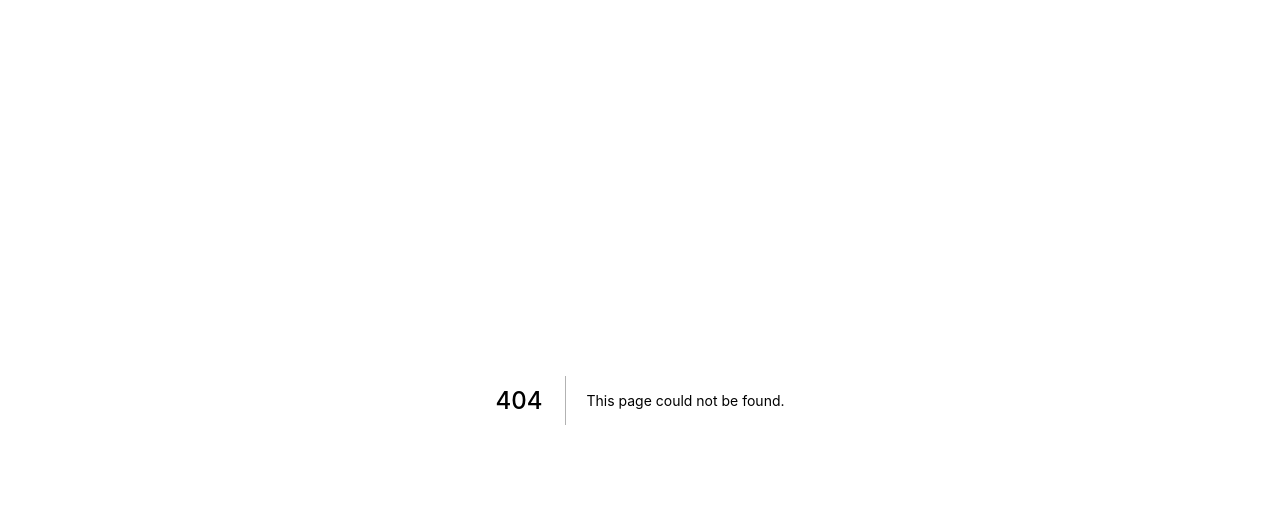
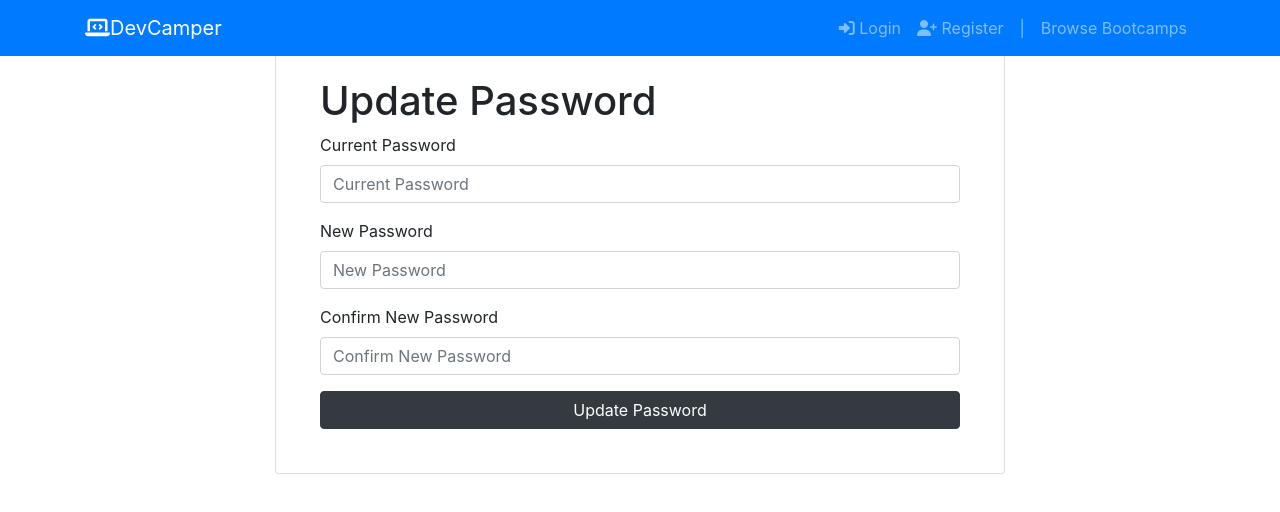
Before and after one commit to rookiemonkey/devcamper-frontend, a Next.js app: page /password_update in a window 1280 px wide. Before the commit this address had no page. Shown: the top 512 px of the page. Built offline with nearby package versions, Linux system fonts and the light colour scheme.

Commit message:
added password reset/update routes

```diff
--- /dev/null
+++ b/components/password_reset/form.js
@@ -0,0 +1,38 @@
+const PasswordResetForm = () => {
+
+    return (
+        <section class="container mt-5">
+            <div class="row">
+                <div class="col-md-8 m-auto">
+                    <div class="card bg-white py-2 px-4">
+                        <div class="card-body">
+                            <a href="login.html">Back to login</a>
+                            <h1 class="mb-2">Reset Password</h1>
+                            <p>	Use this form to reset your password using the registered email address.</p>
+                            <form>
+                                <div class="form-group">
+                                    <label>Enter Email</label>
+                                    <input
+                                        type="email"
+                                        name="email"
+                                        class="form-control"
+                                        placeholder="Email address"
+                                    />
+                                </div>
+                                <div class="form-group">
+                                    <input
+                                        type="submit"
+                                        value="Reset Password"
+                                        class="btn btn-dark btn-block"
+                                    />
+                                </div>
+                            </form>
+                        </div>
+                    </div>
+                </div>
+            </div>
+        </section >
+    )
+}
+
+export default PasswordResetForm;
--- /dev/null
+++ b/components/password_update/form.js
@@ -0,0 +1,54 @@
+const PasswordUpdateForm = () => {
+
+    return (
+        <section class="container mt-5">
+            <div class="row">
+                <div class="col-md-8 m-auto">
+                    <div class="card bg-white py-2 px-4">
+                        <div class="card-body">
+                            <h1 class="mb-2">Update Password</h1>
+                            <form>
+                                <div class="form-group">
+                                    <label>Current Password</label>
+                                    <input
+                                        type="password"
+                                        name="password"
+                                        class="form-control"
+                                        placeholder="Current Password"
+                                    />
+                                </div>
+                                <div class="form-group">
+                                    <label>New Password</label>
+                                    <input
+                                        type="password"
+                                        name="newPassword"
+                                        class="form-control"
+                                        placeholder="New Password"
+                                    />
+                                </div>
+                                <div class="form-group">
+                                    <label>Confirm New Password</label>
+                                    <input
+                                        type="password"
+                                        name="newPassword2"
+                                        class="form-control"
+                                        placeholder="Confirm New Password"
+                                    />
+                                </div>
+                                <div class="form-group">
+                                    <input
+                                        type="submit"
+                                        value="Update Password"
+                                        class="btn btn-dark btn-block"
+                                    />
+                                </div>
+                            </form>
+                        </div>
+                    </div>
+                </div>
+            </div>
+        </section >
+    )
+}
+
+export default PasswordUpdateForm;
--- /dev/null
+++ b/pages/password_update.js
@@ -0,0 +1,20 @@
+import Head from 'next/head'
+import Navigation from '../components/Navigation';
+import PasswordUpdateForm from '../components/password_update/form';
+
+function PasswordUpdate() {
+    return (
+        <main>
+            <Head>
+                <title>DevCamper - Login</title>
+            </Head>
+
+            <Navigation />
+
+            <PasswordUpdateForm />
+
+        </main>
+    )
+}
+
+export default PasswordUpdate;
```
Also changed, not shown: pages/password_reset.js (added, +20 -0 lines).
